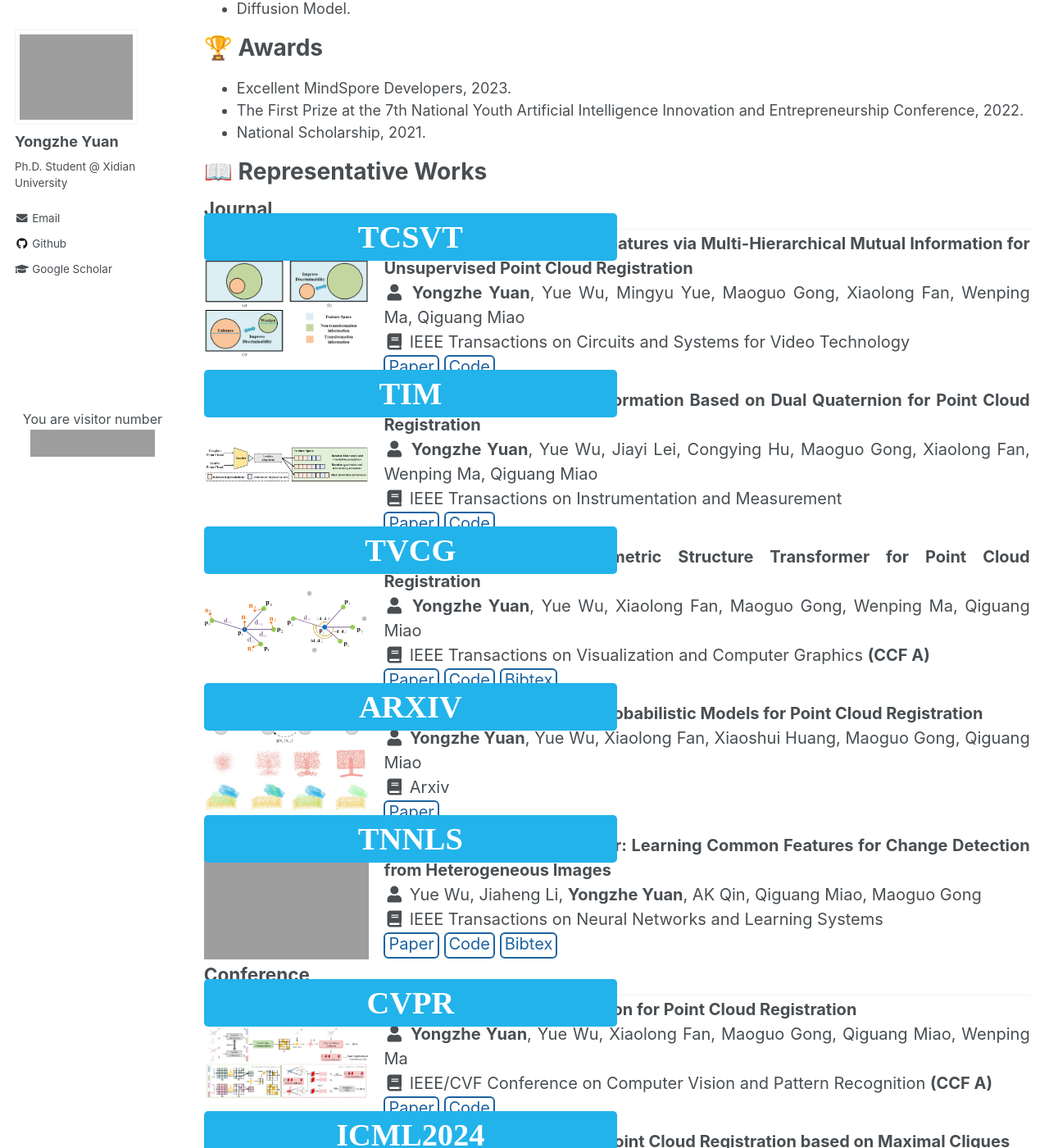
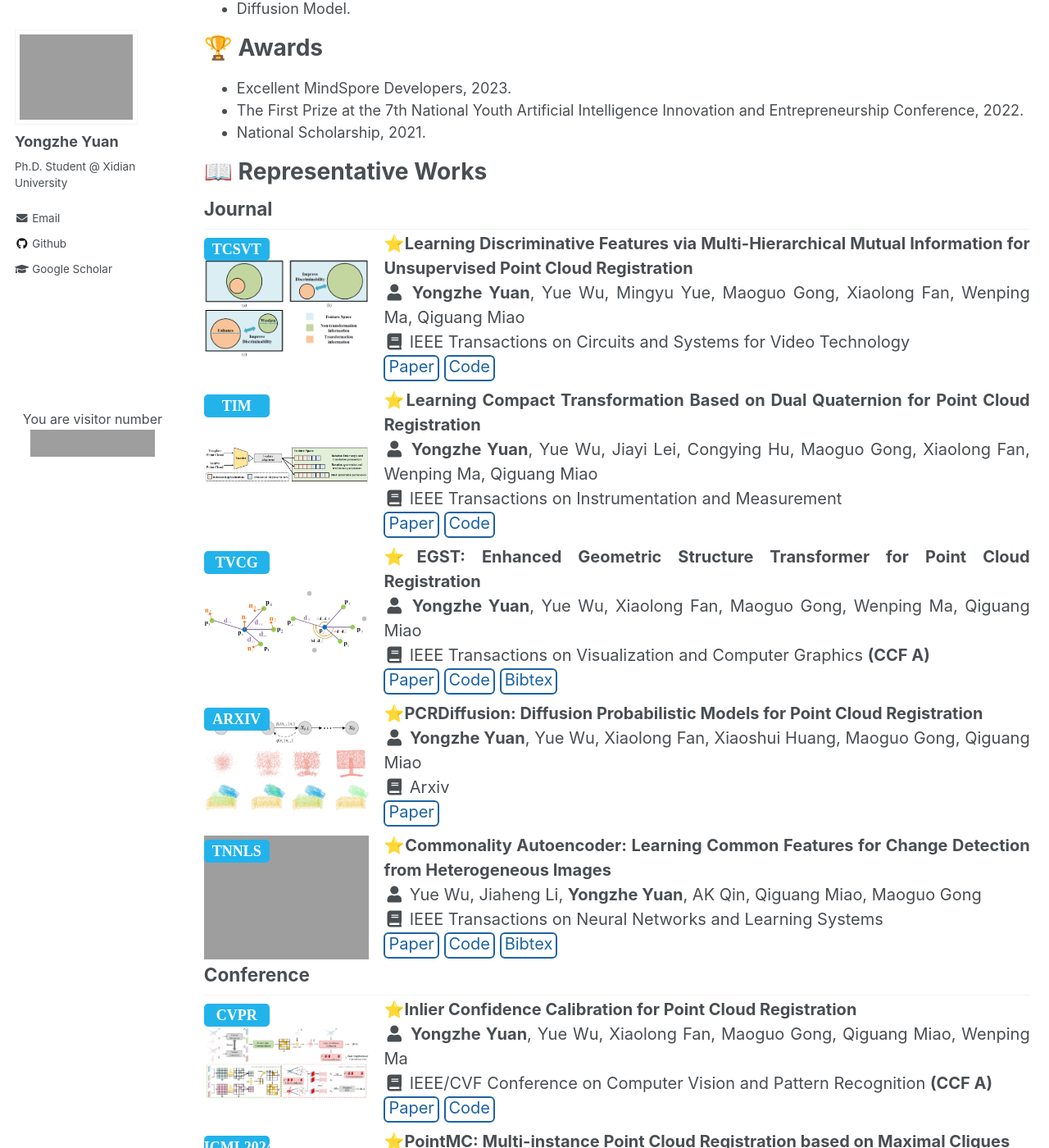
Before and after one commit to YYZMARS/YYZMARS.github.io, a Jekyll site: the page built from _pages/home.md, in a window 1280 px wide and 1400 px high, scrolled down 454 px. Shown: the whole window at 82% size. Built offline with Jekyll 4.4.1, drawn with Linux system fonts in a browser that asks for light colours; a script that is not in the unit is left out; grey boxes are pictures that could not be loaded.

Commit message:
Update publications.css

```diff
--- a/assets/css/publications.css
+++ b/assets/css/publications.css
@@ -5,15 +5,13 @@
     position: absolute;
     bottom: -38px;
     left: 0;
-/*     width: 80px;  */
-    width: 50%;
+    width: 80px;
     height: auto;
     background-color: #22b3eb;
     text-align: center;
     z-index: 9999;
     border-radius: 5px;
-/*     font-size: 18px; */
-    font-size: 3vw;
+    font-size: 18px;
 }
 
 .archive__item-image {
```
